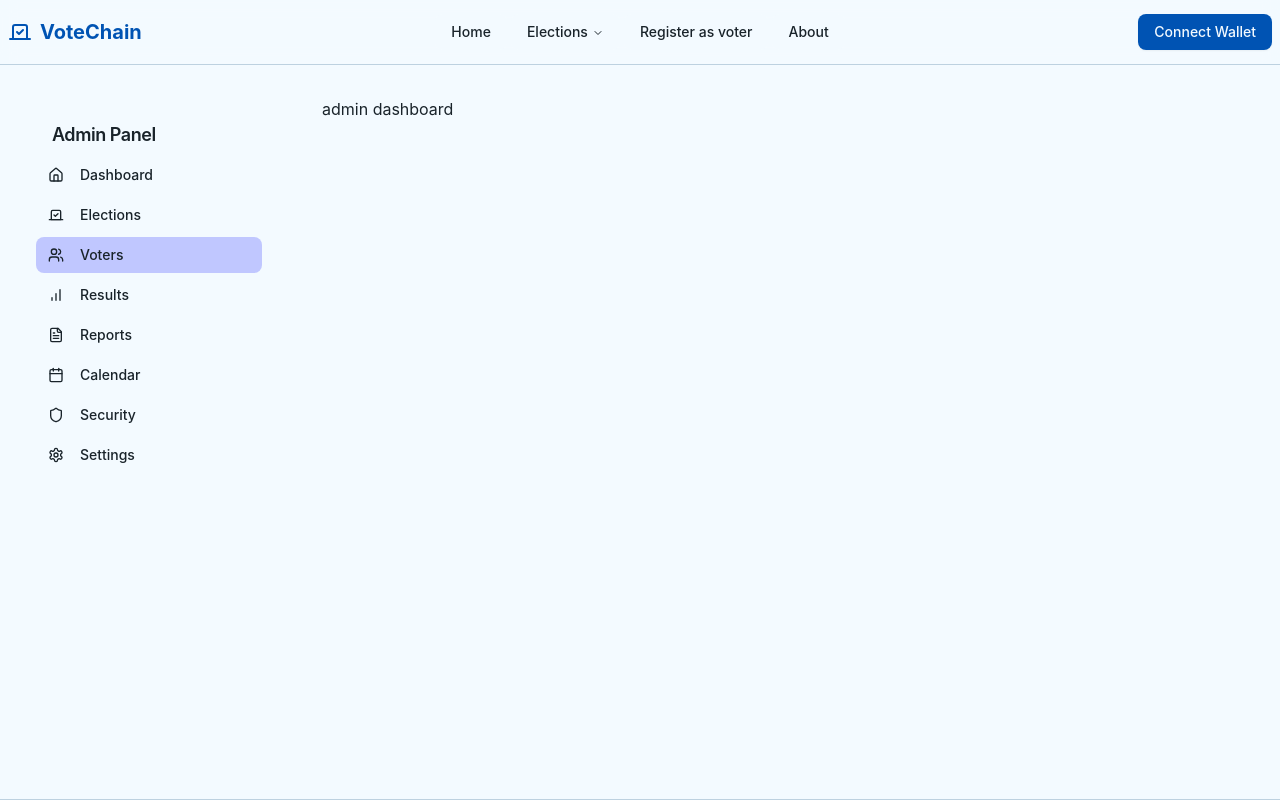
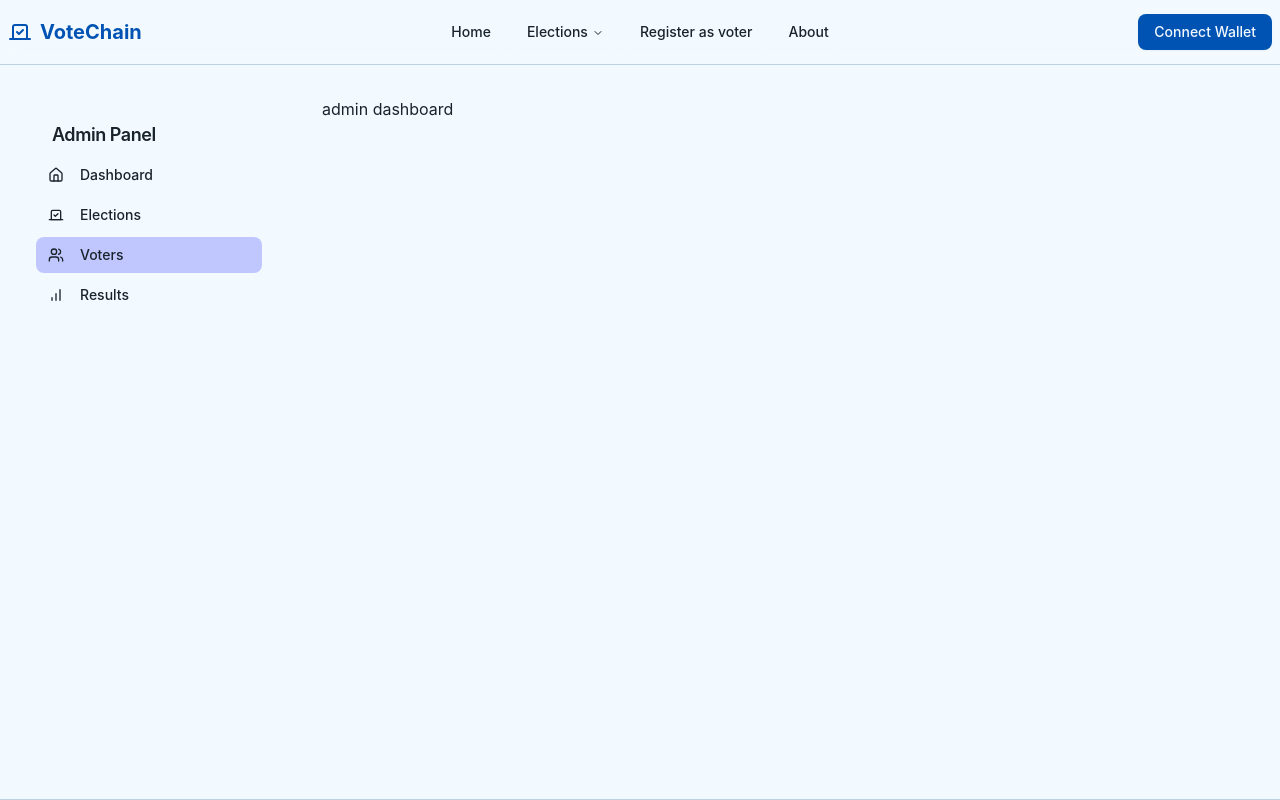
Before and after one commit to E-VoteChain/VoteChain, a React (Vite) app: page /admin in a window 1280 px wide. Shown: the top 800 px of the page. Built offline with nearby package versions, Linux system fonts and the light colour scheme; a web font is replaced by a local one.

Commit message:
updated sidebar

```diff
--- a/src/components/shared/Footer.tsx
+++ b/src/components/shared/Footer.tsx
@@ -19,7 +19,11 @@ export default function Footer() {
             <h3 className="mb-4 text-sm font-medium">Platform</h3>
             <ul className="space-y-3 text-sm">
               <li>
-                <Link to="/how-it-works" className="text-muted-foreground hover:text-foreground">
+                <Link
+                  to="https://github.com/E-VoteChain/VoteChain/blob/main/README.md"
+                  target="_blank"
+                  className="text-muted-foreground hover:text-foreground"
+                >
                   How It Works
                 </Link>
               </li>
--- a/src/components/shared/admin/sidebar.tsx
+++ b/src/components/shared/admin/sidebar.tsx
@@ -1,5 +1,5 @@
 import { Link } from 'react-router';
-import { BarChart, Calendar, FileText, Home, Settings, Shield, Users, Vote } from 'lucide-react';
+import { BarChart, Home, Users, Vote } from 'lucide-react';
 
 import { Button } from '@/components/ui/button';
 import { cn } from '@/lib/utils';
@@ -24,26 +24,6 @@ const sidebarItems = [
     title: 'Results',
     href: '/admin/results',
     icon: BarChart,
-  },
-  {
-    title: 'Reports',
-    href: '/admin/reports',
-    icon: FileText,
-  },
-  {
-    title: 'Calendar',
-    href: '/admin/calendar',
-    icon: Calendar,
-  },
-  {
-    title: 'Security',
-    href: '/admin/security',
-    icon: Shield,
-  },
-  {
-    title: 'Settings',
-    href: '/admin/settings',
-    icon: Settings,
   },
 ];
 
```
